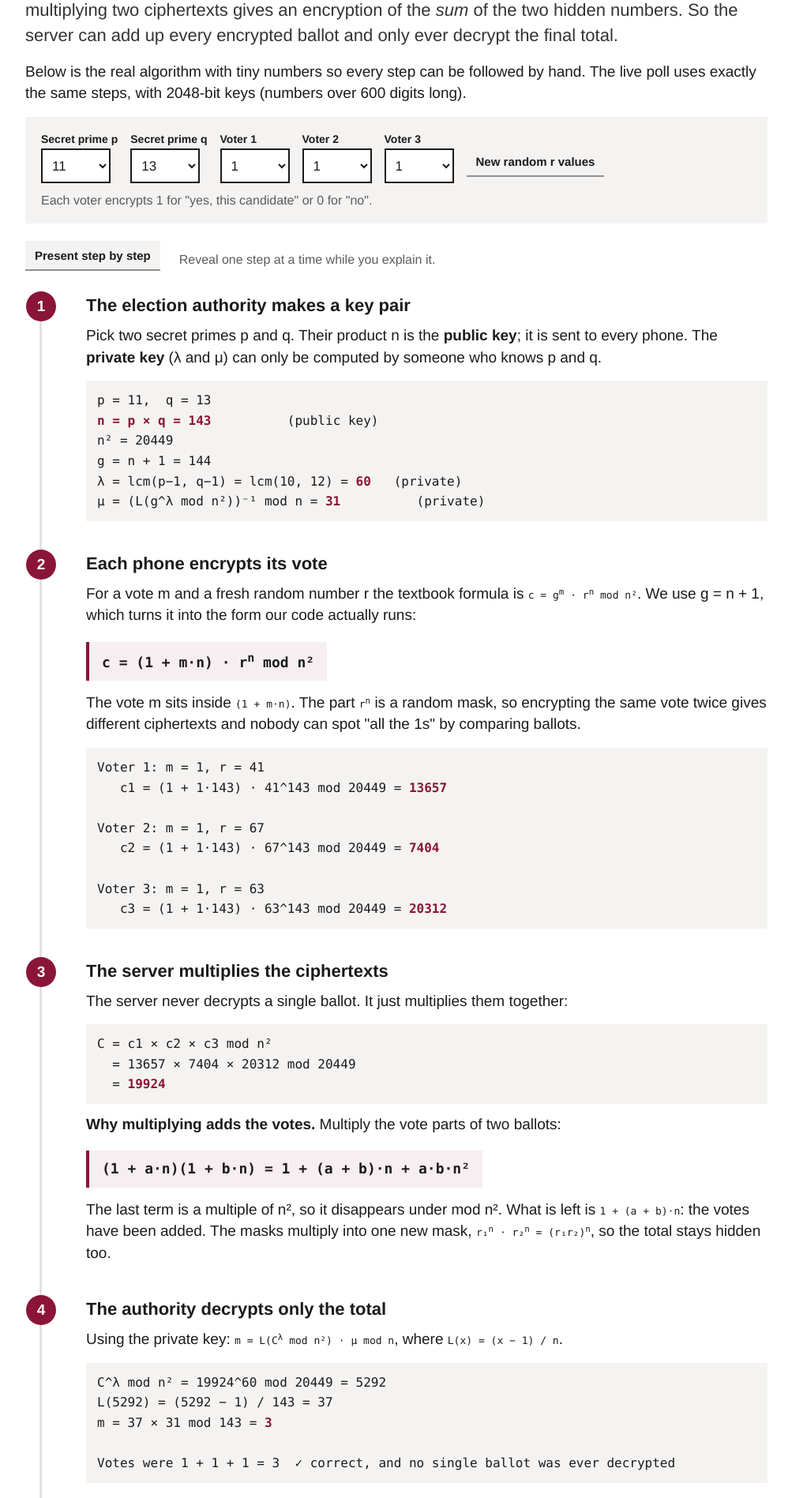
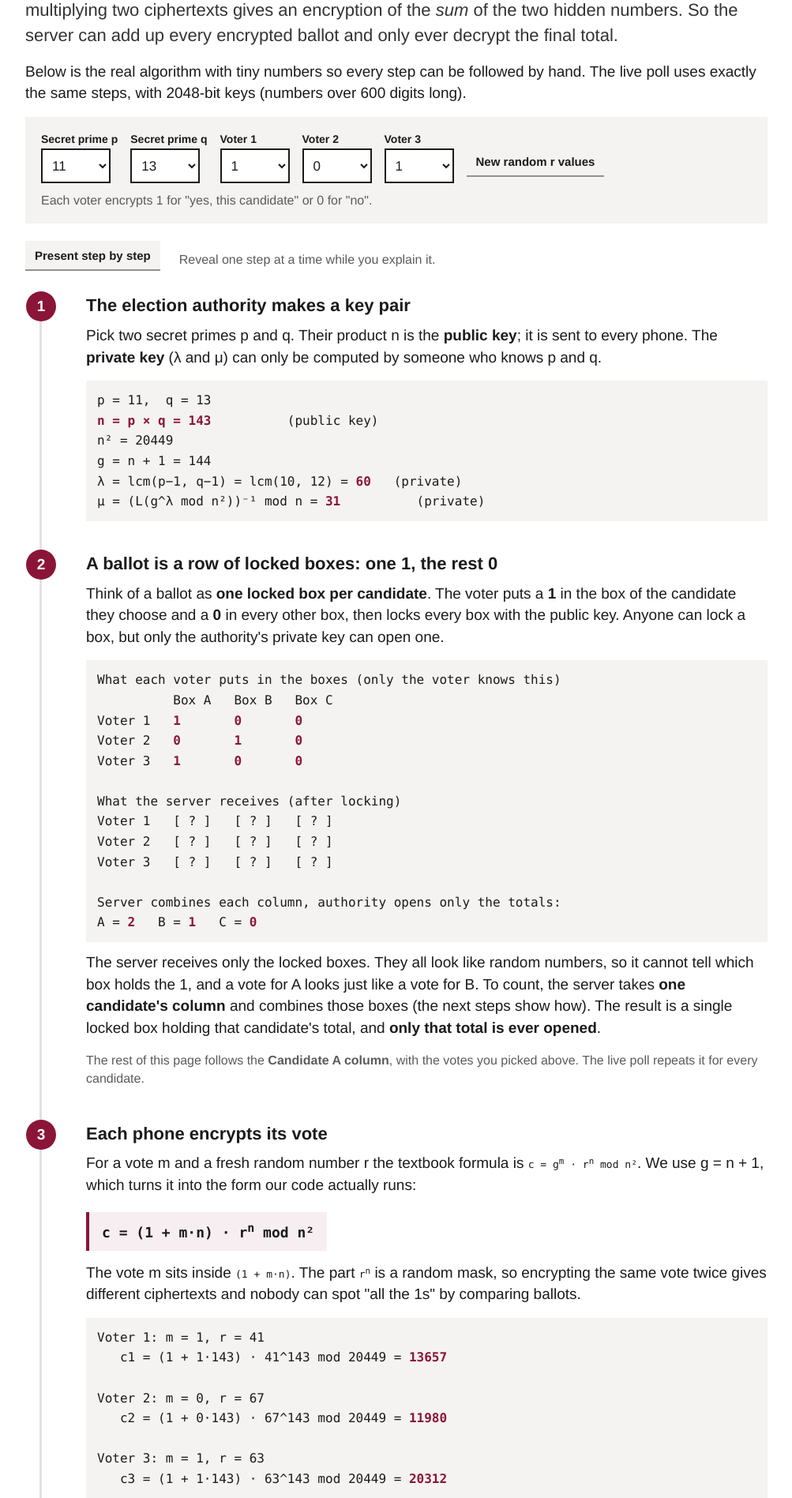
Before and after one commit to mdsherinoff/campus-polls, a Flask app: page /learn in a window 1280 px wide. Shown: the part 253-2150 px from the top of the page at 79% size, without its empty margins (138-1141 px from the left). Run offline with Flask 3, Linux system fonts and the light colour scheme; data that the repository does not hold is empty.

Commit message:
updated how it works section

```diff
--- a/static/learn.js
+++ b/static/learn.js
@@ -32,6 +32,19 @@
     if (p === q) { $("err").textContent = "p and q must be different primes."; return; }
     const n = p * q, n2 = n * n, g = n + 1n;
     if (gcd(n, (p - 1n) * (q - 1n)) !== 1n) { $("err").textContent = "Pick another pair: gcd(n, (p−1)(q−1)) must be 1."; return; }
+    // Step 2: one box per candidate. Candidate A's column is the three votes chosen above;
+    // a voter who did not pick A is shown picking B or C instead.
+    const ballots = votes.map((v, i) => (v === 1n ? [1, 0, 0] : i % 2 === 1 ? [0, 1, 0] : [0, 0, 1]));
+    // every column is 8 characters wide so the numbers line up under Box A / B / C
+    $("sBallot").innerHTML =
+      `What each voter puts in the boxes (only the voter knows this)\n` +
+      `          Box A   Box B   Box C\n` +
+      ballots.map((b, i) => `Voter ${i + 1}   ${b.map((x) => `<b>${x}</b>       `).join("")}`).join("\n") + `\n\n` +
+      `What the server receives (after locking)\n` +
+      ballots.map((b, i) => `Voter ${i + 1}   ${b.map(() => "[ ? ]   ").join("")}`).join("\n") + `\n\n` +
+      `Server combines each column, authority opens only the totals:\n` +
+      `A = <b>${ballots.reduce((a, b) => a + b[0], 0)}</b>   B = <b>${ballots.reduce((a, b) => a + b[1], 0)}</b>   C = <b>${ballots.reduce((a, b) => a + b[2], 0)}</b>`;
+
     const lambda = lcm(p - 1n, q - 1n);
     const L = (x) => (x - 1n) / n;
     const mu = modInv(L(modPow(g, lambda, n2)), n);
--- a/templates/learn.html
+++ b/templates/learn.html
@@ -14,7 +14,7 @@
     <div><label for="p">Secret prime p</label><select id="p"></select></div>
     <div><label for="q">Secret prime q</label><select id="q"></select></div>
     <div><label for="v1">Voter 1</label><select id="v1"><option>1</option><option>0</option></select></div>
-    <div><label for="v2">Voter 2</label><select id="v2"><option>0</option><option selected>1</option></select></div>
+    <div><label for="v2">Voter 2</label><select id="v2"><option>1</option><option selected>0</option></select></div>
     <div><label for="v3">Voter 3</label><select id="v3"><option>1</option><option>0</option></select></div>
     <div><button class="btn small secondary" id="reroll" type="button">New random r values</button></div>
   </div>
@@ -33,6 +33,19 @@
     <p>Pick two secret primes p and q. Their product n is the <strong>public key</strong>; it is sent to every phone.
        The <strong>private key</strong> (λ and μ) can only be computed by someone who knows p and q.</p>
     <div class="math" id="s1"></div>
+  </li>
+  <li>
+    <h3>A ballot is a row of locked boxes: one 1, the rest 0</h3>
+    <p>Think of a ballot as <strong>one locked box per candidate</strong>. The voter puts a <strong>1</strong> in the box of the
+       candidate they choose and a <strong>0</strong> in every other box, then locks every box with the public key.
+       Anyone can lock a box, but only the authority's private key can open one.</p>
+    <div class="math" id="sBallot"></div>
+    <p>The server receives only the locked boxes. They all look like random numbers, so it cannot tell which box holds the 1,
+       and a vote for A looks just like a vote for B. To count, the server takes <strong>one candidate's column</strong> and
+       combines those boxes (the next steps show how). The result is a single locked box holding that candidate's total, and
+       <strong>only that total is ever opened</strong>.</p>
+    <p class="hint">The rest of this page follows the <strong>Candidate A column</strong>, with the votes you picked above.
+       The live poll repeats it for every candidate.</p>
   </li>
   <li>
     <h3>Each phone encrypts its vote</h3>
@@ -67,10 +80,38 @@
     <div class="math" id="s5"></div>
     <div id="realKey"></div>
   </li>
+  <li>
+    <h3>What this costs</h3>
+    <p>Privacy is not free. Time to encrypt <strong>one vote</strong>, measured with <span class="mono">tools/benchmark.py</span>
+       (the bars use a log scale, so a bar that looks only a bit longer is many times slower):</p>
+    <div class="bars" role="img" aria-label="Time to encrypt one vote: AES-256-GCM 0.001 milliseconds, RSA-2048 0.023 milliseconds, Paillier-2048 5.1 milliseconds. Only Paillier can add votes while they are encrypted.">
+      <div class="bar-row">
+        <div class="bar-label">AES-256-GCM</div>
+        <div class="bar-track"><div class="bar-fill" style="width:9%"></div></div>
+        <div class="bar-num"><b>0.001 ms</b><span>cannot add</span></div>
+      </div>
+      <div class="bar-row">
+        <div class="bar-label">RSA-2048</div>
+        <div class="bar-track"><div class="bar-fill" style="width:32%"></div></div>
+        <div class="bar-num"><b>0.023 ms</b><span>cannot add</span></div>
+      </div>
+      <div class="bar-row lead">
+        <div class="bar-label">Paillier-2048</div>
+        <div class="bar-track"><div class="bar-fill" style="width:73%"></div></div>
+        <div class="bar-num"><b>5.1 ms</b><span>can add</span></div>
+      </div>
+    </div>
+    <div class="panel" style="margin-top:16px">
+      <p><strong>Counting is cheap.</strong> Adding 10,000 encrypted ballots and decrypting the total takes
+         <strong>65.6 ms</strong> on the server. The slow part, encryption, happens once on each voter's own phone.</p>
+      <p class="hint">Paillier is about 200 times slower than RSA for one vote, but it is the only one of the three that lets the
+         server add votes it cannot read. Measured with 2048-bit keys on an arm64 laptop, Python 3.14.2.</p>
+    </div>
+  </li>
 </ol>
 <div class="next-float" id="nextWrap" hidden><button class="btn" id="nextStep" type="button">Next step</button></div>
 {% endblock %}
 {% block scripts %}
 <script src="{{ url_for('static', filename='paillier.js') }}"></script>
-<script src="{{ url_for('static', filename='learn.js') }}?v=5"></script>
+<script src="{{ url_for('static', filename='learn.js') }}?v=7"></script>
 {% endblock %}
```
Also changed, not shown: submission/video_figures/real_world.png (added), submission/video_figures/title_card.png (added).
